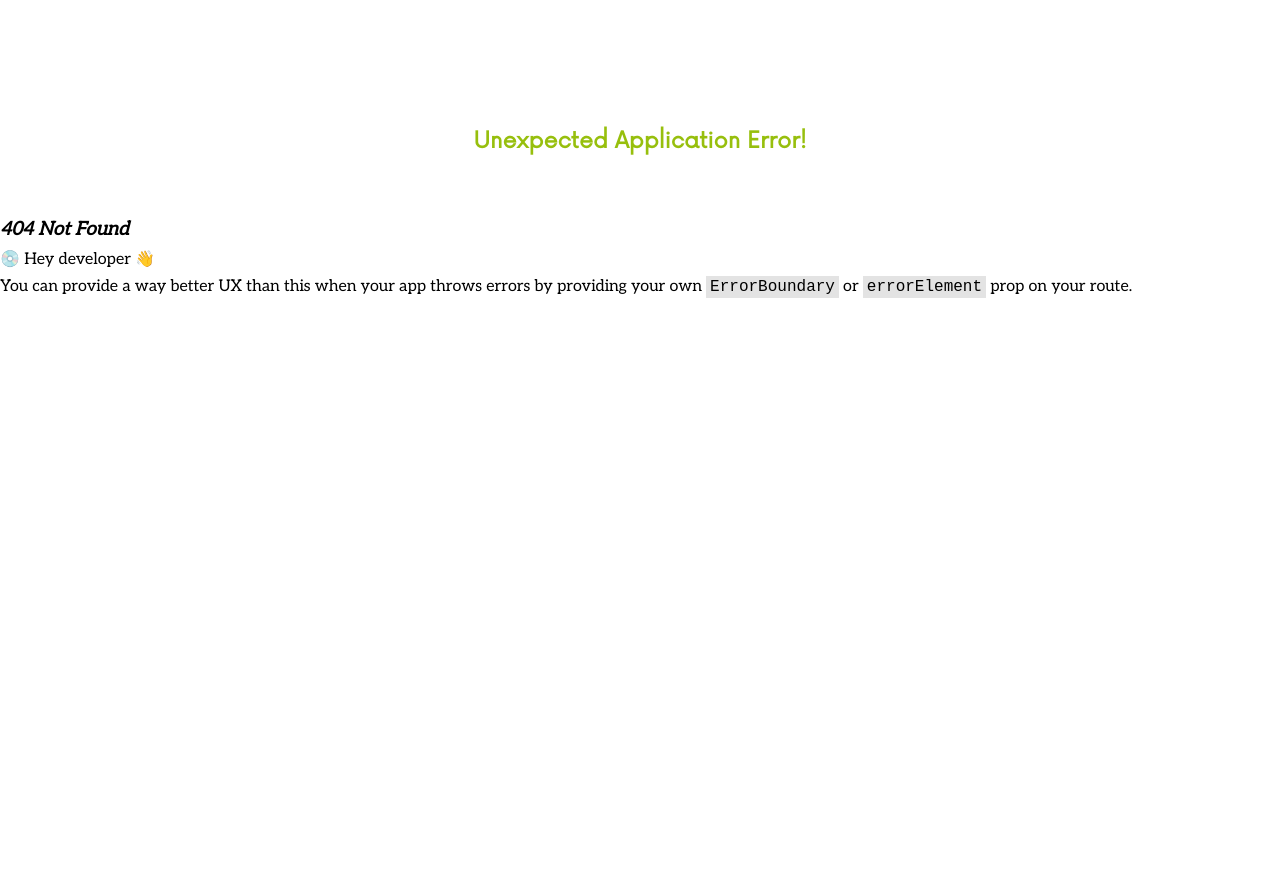
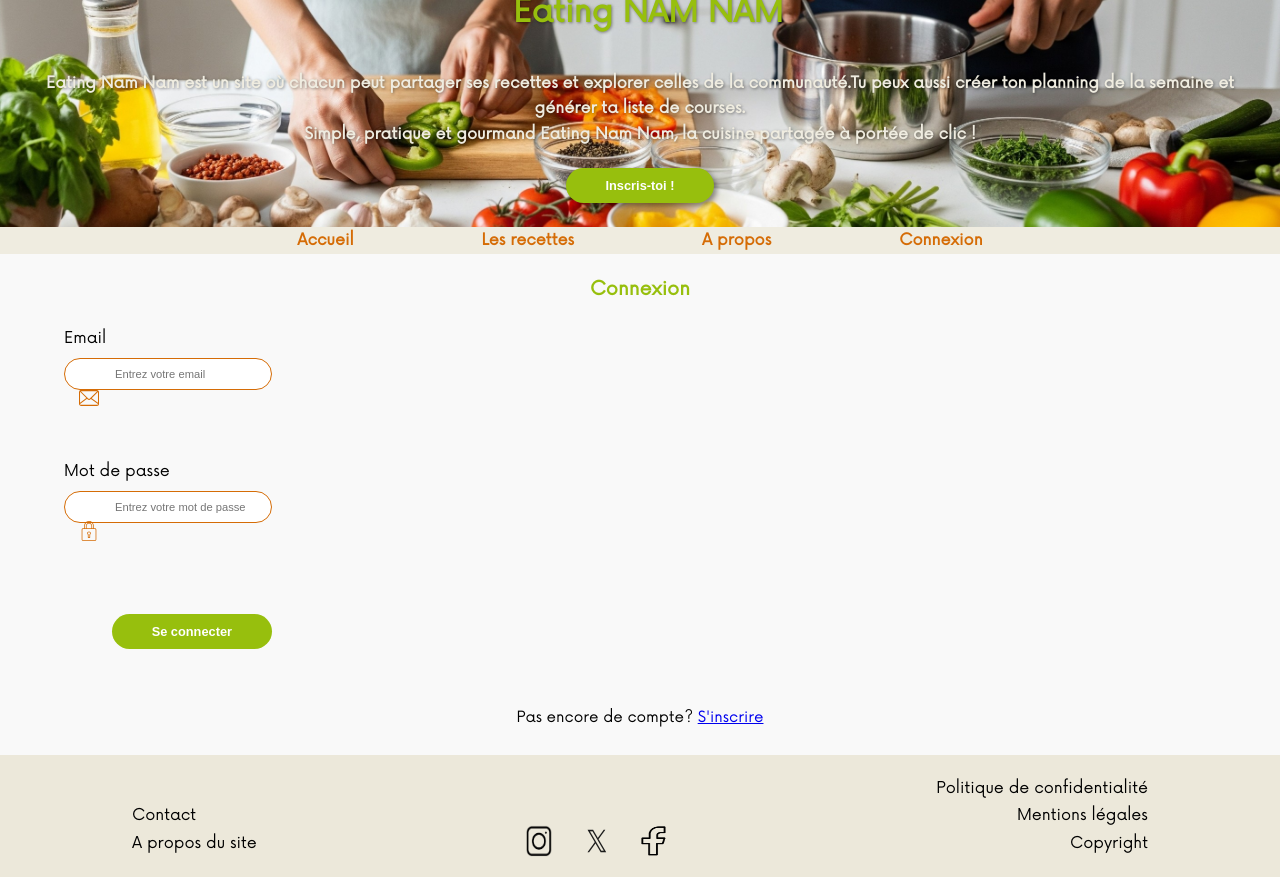
Before and after one commit to wildcodeschool-2025-03/JS-RemoteFR-Vert-ASquad-Les-4-toques, a React (Vite) app in the folder client/: page /connexion in a window 1280 px wide. Before the commit this address had no page. Before the commit the page ends 800 px from the top, so only its background shows below. Built offline with nearby package versions, Linux system fonts and the light colour scheme; no server answers.

Commit message:
feat: creation of login page and css more routes

```diff
--- a/client/src/components/Navbar/Navbar.tsx
+++ b/client/src/components/Navbar/Navbar.tsx
@@ -29,7 +29,9 @@ const Navbar = () => {
               </li>
               <li>Les recettes</li>
               <li>A propos</li>
-              <li>Connexion</li>
+              <li>
+                <NavLink to="/connexion">Connexion</NavLink>
+              </li>
             </ul>
           </nav>
         )}
@@ -71,7 +73,7 @@ const Navbar = () => {
               <Link className="link-desktop" to="/">
                 A propos
               </Link>
-              <Link className="link-desktop" to="/">
+              <Link className="link-desktop" to="/connexion">
                 Connexion
               </Link>
             </ul>
--- a/client/src/main.tsx
+++ b/client/src/main.tsx
@@ -10,6 +10,7 @@ import App from "./App";
 import Homepage from "./pages/homepage/Homepage";
 import Register from "./pages/register/Register";
 import UserHomepage from "./pages/userHomepage/userHomepage";
+import Login from "./pages/login/Login";
 
 // Import additional components for new routes
 // Try creating these components in the "pages" folder
@@ -29,6 +30,7 @@ const router = createBrowserRouter([
       { path: "/", element: <Homepage /> },
       { path: "/user", element: <UserHomepage /> },
       { path: "/inscription", element: <Register /> },
+      { path: "/connexion", element: <Login /> }
     ], // Renders the App component for the home page
   },
   // Try adding a new route! For example, "/about" with an About component
--- /dev/null
+++ b/client/src/pages/login/Login.tsx
@@ -0,0 +1,104 @@
+import "../login/login.css";
+import axios from "axios";
+import { useForm } from "react-hook-form";
+import { Link, useNavigate } from "react-router";
+import { useState } from "react";
+import { useAuth } from "../../Auth/authContext";
+
+type FormType = {
+    email: string;
+    password: string;
+};
+
+export default function Login() {
+    const navigate = useNavigate();
+    const [loading, setLoading] = useState(false);
+    const [errorMsg, setErrorMsg] = useState<string | null>(null);
+    const { authenticate } = useAuth();
+
+    const {
+        register,
+        formState: { errors },
+        handleSubmit,
+    } = useForm<FormType>();
+
+    const onSubmit = async (data: FormType) => {
+        setLoading(true);
+        setErrorMsg(null);
+
+        try {
+            await axios.post(`${import.meta.env.VITE_API_URL}/api/login`, data, { withCredentials: true })
+                .then(() => {
+                    authenticate();
+                    navigate("/");
+                });
+        } catch (err) {
+            setErrorMsg("Erreur de la connexion. Veuillez réessayer.");
+            setLoading(false);
+        }
+    };
+
+    return (
+        <>
+            <h2 className="titre">Connexion</h2>
+            <form onSubmit={handleSubmit(onSubmit)} className="formulaire" noValidate>
+                <div className="input-group">
+                    <label htmlFor="email">Email</label>
+                    <div className="input-wrapper">
+                        <input
+                            {...register("email", {
+                                required: "Merci de compléter ce champ",
+                                pattern: {
+                                    value: /^[^\s@]+@[^\s@]+\.[^\s@]+$/,
+                                    message: "Le format d'email est incorrect",
+                                },
+                            })}
+                            type="email"
+                            id="email"
+                            className="input-email"
+                            autoComplete="username"
+                            placeholder="Entrez votre email"
+                        />
+                        <img src="/images/mail.svg" alt="icone mail" className="input-icon" />
+                    </div>
+                    {errors.email && <p className="error-msg">{errors.email.message}</p>}
+                </div>
+
+                <div className="input-group">
+                    <label htmlFor="password">Mot de passe</label>
+                    <div className="input-wrapper">
+                        <input
+                            {...register("password", {
+                                required: "Merci de compléter ce champ",
+                                pattern: {
+                                    value: /^(?=.*\d)(?=.*[A-Z])(?=.*[a-z])(?=.*[^\w\d\s:])([^\s]){8,16}$/,
+                                    message:
+                                        "Le mot de passe doit contenir 8-16 caractères, une majuscule, une minuscule, un chiffre et un caractère spécial",
+                                },
+                            })}
+                            type="password"
+                            id="password"
+                            className="input-password"
+                            autoComplete="current-password"
+                            placeholder="Entrez votre mot de passe"
+                        />
+                        <img src="/images/padlock.svg" alt="icone mot de passe" className="input-icon" />
+                    </div>
+                    {errors.password && <p className="error-msg">{errors.password.message}</p>}
+                </div>
+
+                <div className="container_btn">
+                    <button className="btn" type="submit" disabled={loading}>
+                        {loading ? "Connexion en cours..." : "Se connecter"}
+                    </button>
+                </div>
+            </form>
+
+            {errorMsg && <p className="error-msg">{errorMsg}</p>}
+
+            <p className="para">
+                Pas encore de compte? <Link to="/inscription">S'inscrire</Link>
+            </p>
+        </>
+    );
+}
--- /dev/null
+++ b/client/src/pages/login/login.css
@@ -0,0 +1,141 @@
+/* Centrage complet de la page */
+html, body {
+  height: 100%;
+  margin: 0;
+  display: flex;
+  justify-content: center; /* centre horizontalement */
+  align-items: center;     /* centre verticalement */
+  font-family: "Now", sans-serif;
+  background-color: #f9f9f9; /* optionnel */
+}
+
+.titre {
+  color: var(--secondary, #333);
+  font-size: 1.2rem;
+  font-weight: 600;
+  margin: 1em 0;
+  padding: 0 1rem;
+  text-align: center;
+  font-family: "Now", sans-serif;
+}
+
+.formulaire {
+  display: flex;
+  flex-direction: column;
+  align-items: flex-start;
+  padding: 0 1rem;
+  gap: 1.2rem;
+  max-width: 320px;
+  width: 100%;
+}
+
+.input-group {
+  display: flex;
+  flex-direction: column;
+  width: 100%;
+}
+
+.formulaire label {
+  margin-bottom: 0.4rem;
+  font-weight: 500;
+  font-family: "Now", sans-serif;
+}
+
+.input-wrapper {
+  position: relative;
+  width: 100%;
+}
+
+.input-icon {
+  position: absolute;
+  top: 50%;
+  left: 15px;
+  transform: translateY(-50%);
+  width: 20px;
+  height: 20px;
+  pointer-events: none;
+}
+
+.input-email,
+.input-password {
+  width: 100%;
+  padding-left: 50px;
+  height: 2.5rem;
+  border: 1px solid var(--primary, #007bff);
+  border-radius: 25px;
+  font-size: 0.7rem;
+  box-sizing: border-box;
+  outline: none;
+}
+
+.container_btn {
+  display: flex;
+  justify-content: flex-end;
+  width: 100%;
+  margin-top: 1.5rem;
+}
+
+.btn {
+  background-color: var(--primary, #007bff);
+  color: white;
+  border: none;
+  border-radius: 20px;
+  padding: 0.5rem 1.5rem;
+  font-size: 1rem;
+  cursor: pointer;
+  transition: background-color 0.3s ease;
+}
+
+.btn:hover:enabled {
+  background-color: var(--primary-dark, #0056b3);
+}
+
+.btn:disabled {
+  background-color: #cccccc;
+  cursor: not-allowed;
+}
+
+.para {
+  margin: 1.5rem 0;
+  text-align: center;
+  font-family: "Now", sans-serif;
+  font-size: 0.95rem;
+}
+
+.error-msg {
+  color: red;
+  font-size: 0.85rem;
+  margin-top: 0.25rem;
+  font-family: "Now", sans-serif;
+}
+
+
+
+@media (min-width: 1200px) {
+  .formulaire {
+    flex-direction: row;
+    flex-wrap: wrap;
+  }
+  .formulaire input {
+    margin-right: rem;
+    margin-bottom: 3rem;
+  }
+}
+
+.container_btn {
+  display: flex;
+  justify-content: end;
+}
+
+.btn {
+  background-color: var(--secondary);
+  color: white;
+  font-size: 0.8rem;
+  font-weight: bold;
+  padding: 10px 40px;
+  border: none;
+  border-radius: 50px;
+  cursor: pointer;
+  margin-right: 5rem;
+  margin-bottom: 2rem;
+}
```
